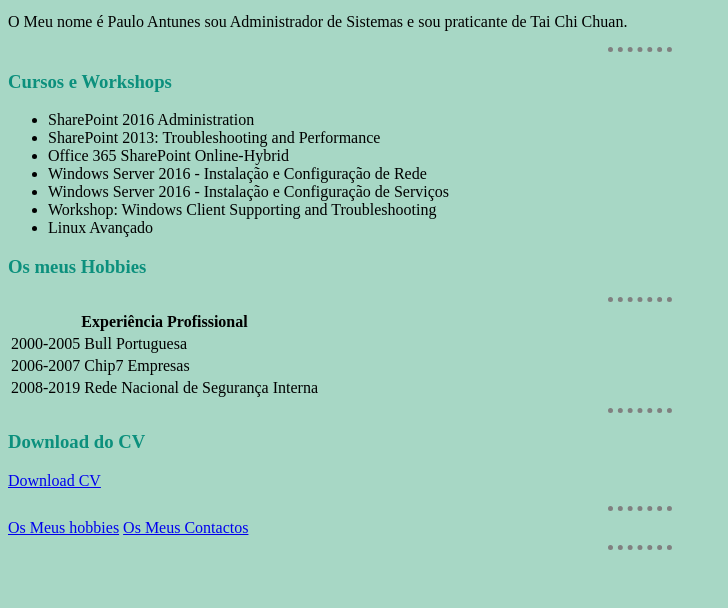
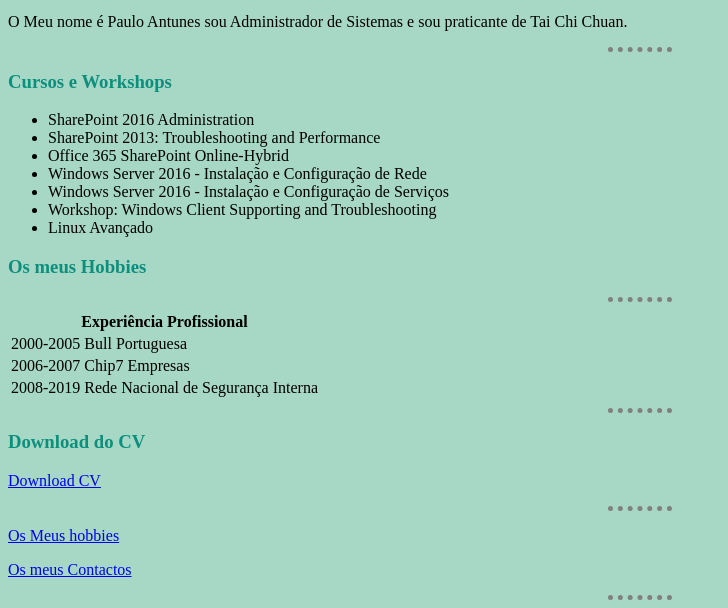
Before and after one commit to paulojlantunes/cv, a plain HTML site: page index.html in a window 1280 px wide. Shown: the part 263-871 px from the top of the page, without its empty margins (0-728 px from the left). Before the commit the page ends 821 px from the top, so only its background shows below. Drawn offline with Linux system fonts and the light colour scheme.

Commit message:
V1.2
Reparação de falhas na ligação aos contactos e abertura de páginas em novo separador

```diff
--- a/index.html
+++ b/index.html
@@ -3,6 +3,7 @@
 
 <head>
   <meta charset="utf-8">
+  <meta name="viewport" content="width=device-width, initial-scale=1"/>
   <title>☯️Página do Paulo</title>
 <link rel="stylesheet" href="css/styles.css">
 </head>
@@ -48,8 +49,8 @@
 <h3>Download do CV</h3>
 <p><a download href="https://drive.google.com/open?id=1XV2pSMOE-Gxp5-Mxw3dI8jchBr0Y5IQv">Download CV</a></p>
 <hr>
-<a href="hobbies.html">Os Meus hobbies</a>
-<a href="Contactos.html">Os Meus Contactos</a>
+<p><a target="_blank" href="hobbies.html">Os Meus hobbies</a></p>
+<p><a target="_blank" href="contactos.html">Os meus Contactos</a></p>
 <hr>
 </body>
 
```
Also changed, not shown: contactos.html (+1 -1 lines), hobbies.html (+1 -2 lines).
